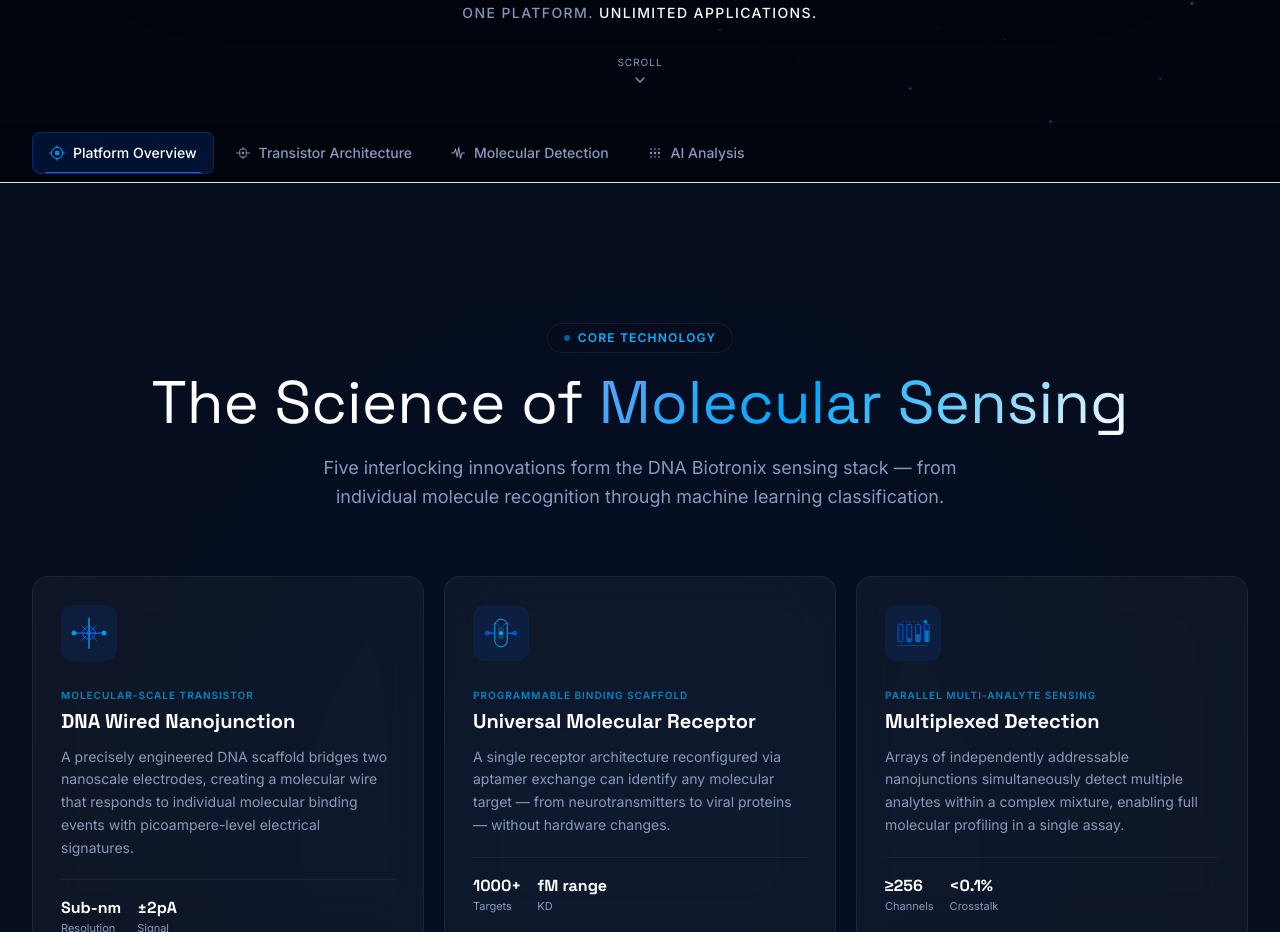
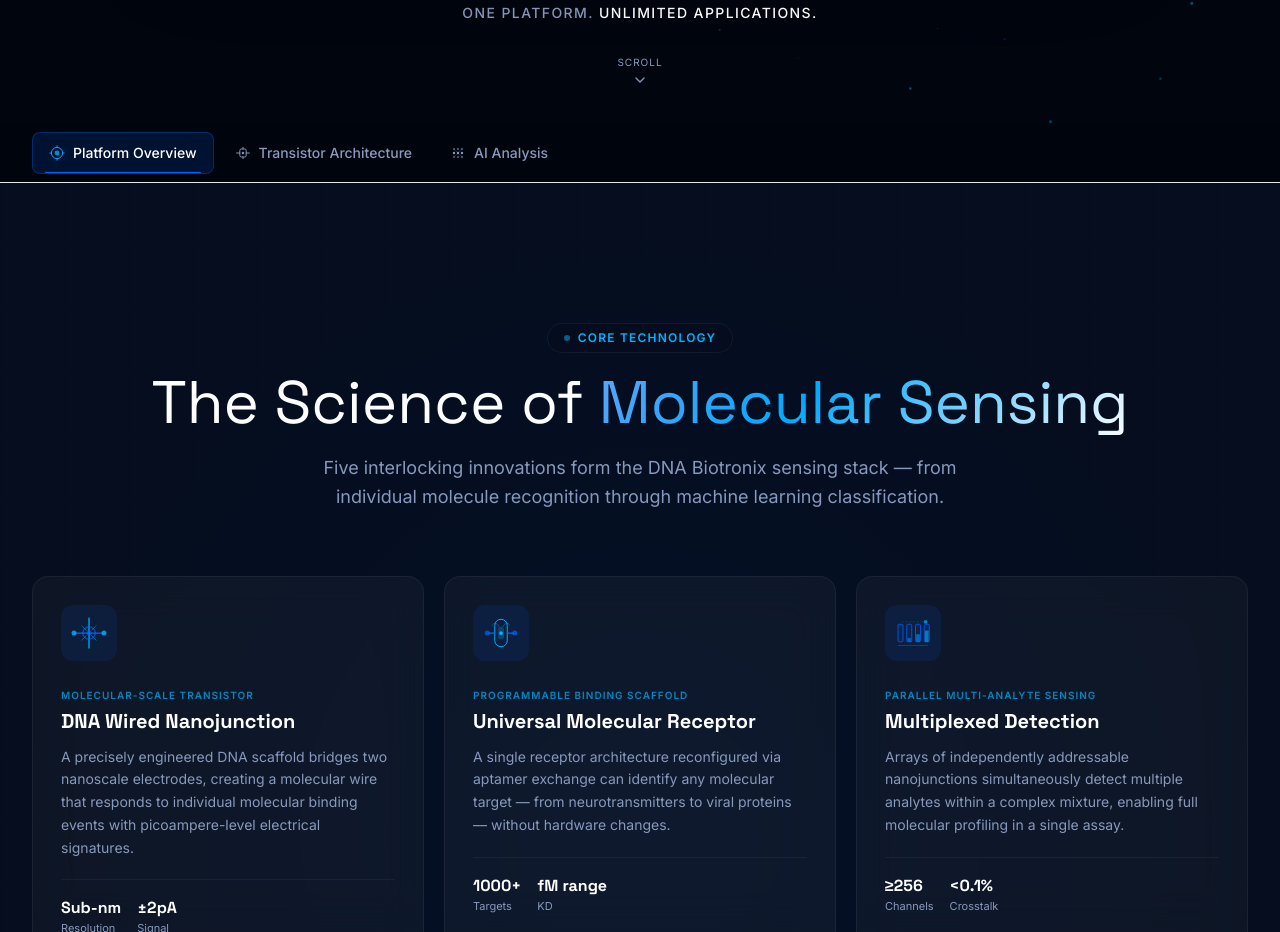
Before and after one commit to sbandi22/dna-biotronix, a Next.js app: page / in a window 1280 px wide. Shown: the part 1271-2203 px from the top of the page. Built offline with nearby package versions, Linux system fonts and the light colour scheme.

Commit message:
Remove Molecular Detection tab from Technology Hub
Co-Authored-By: Claude Sonnet 4.6 <noreply@anthropic.com>

```diff
--- a/components/sections/TechnologyHub.tsx
+++ b/components/sections/TechnologyHub.tsx
@@ -4,7 +4,6 @@ import { useState } from 'react'
 import { motion, AnimatePresence } from 'framer-motion'
 import TechnologySection from '@/components/sections/TechnologySection'
 import ArchitectureSection from '@/components/sections/ArchitectureSection'
-import DetectionSection from '@/components/sections/DetectionSection'
 import AnalyticsSection from '@/components/sections/AnalyticsSection'
 
 const tabs = [
@@ -28,15 +27,6 @@ const tabs = [
         <rect x="6" y="5" width="8" height="10" rx="2" stroke="currentColor" strokeWidth="1.2" />
         <path d="M10 5V3M10 17V15" stroke="currentColor" strokeWidth="1.2" strokeLinecap="round" />
         <circle cx="10" cy="10" r="1.5" fill="currentColor" />
-      </svg>
-    ),
-  },
-  {
-    id: 'detection',
-    label: 'Molecular Detection',
-    icon: (
-      <svg viewBox="0 0 20 20" fill="none" className="w-4 h-4">
-        <path d="M2 10 H5 L7 5 L9 15 L11 3 L13 17 L15 10 H18" stroke="currentColor" strokeWidth="1.3" strokeLinecap="round" strokeLinejoin="round" />
       </svg>
     ),
   },
@@ -104,7 +94,6 @@ export default function TechnologyHub() {
         >
           {active === 'overview' && <TechnologySection />}
           {active === 'architecture' && <ArchitectureSection />}
-          {active === 'detection' && <DetectionSection />}
           {active === 'ai' && <AnalyticsSection />}
         </motion.div>
       </AnimatePresence>
```
